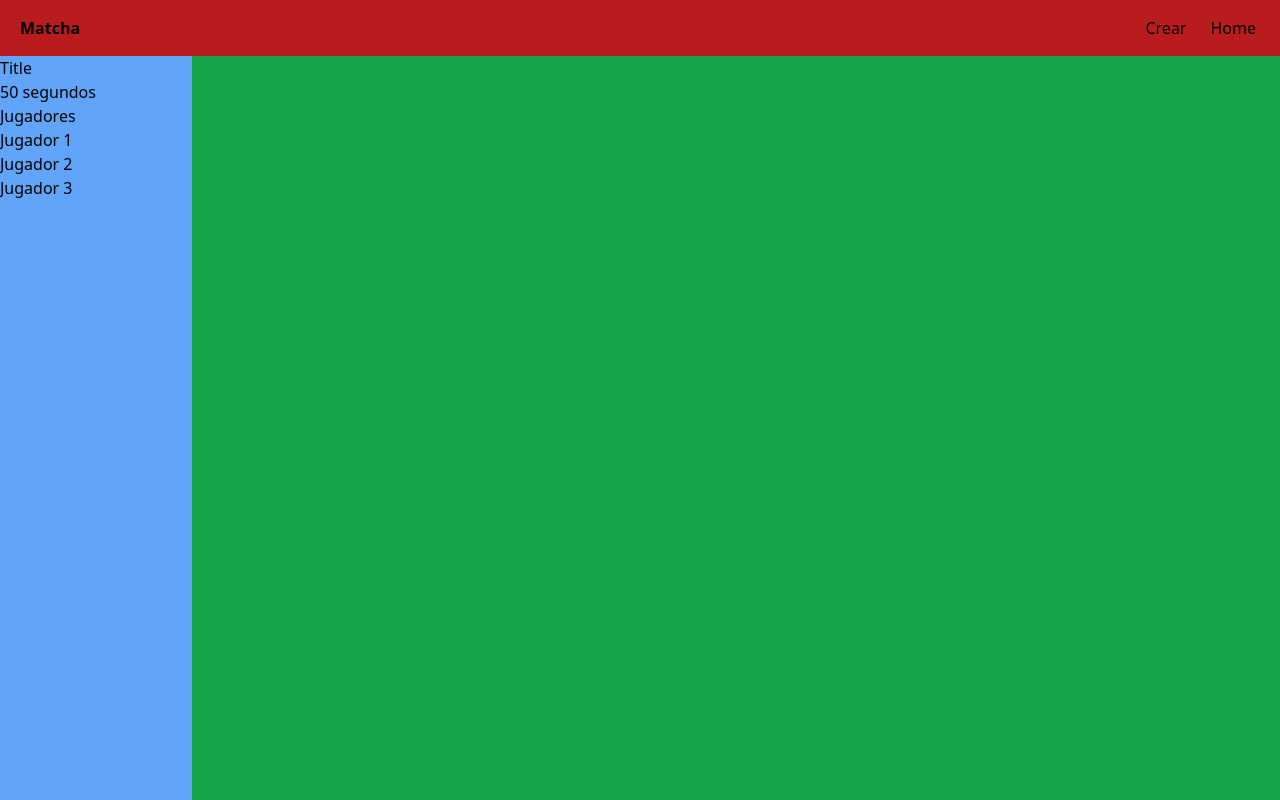
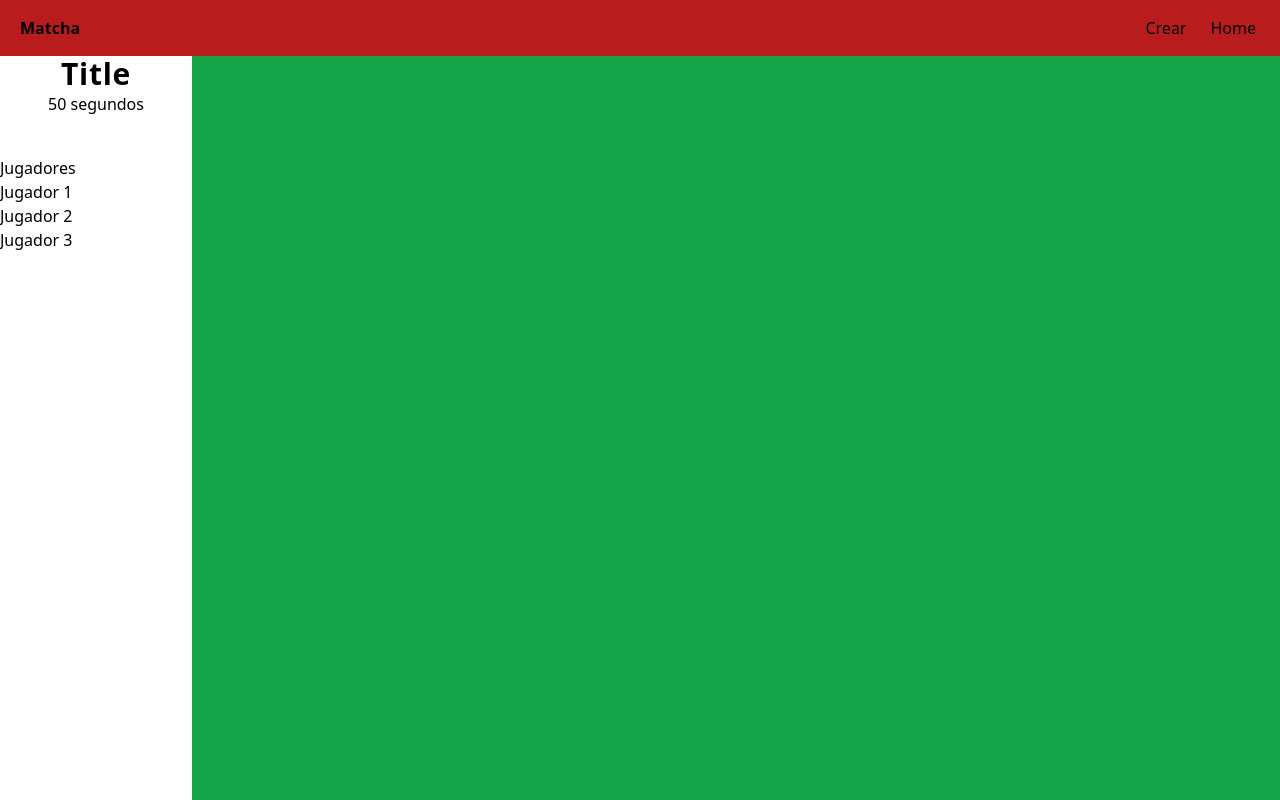
Before and after one commit to LuisArielRetanaHernadez/Memorama, a React (Vite) app: page /game in a window 1280 px wide. Built offline with nearby package versions, Linux system fonts and the light colour scheme.

Commit message:
agregando el estilos a la barra de informacion del juego donde centramos el titulo y tiempo de turno

```diff
--- a/src/pages/Game/Game.jsx
+++ b/src/pages/Game/Game.jsx
@@ -2,9 +2,9 @@ const Game = () => {
 
   return (
     <section className="bg-blue-400 min-h-wrapped-menu flex">
-    <div className="w-[15%] h-wrapped-menu">
-      <div>
-        <h2>Title</h2>
+    <div className="w-[15%] h-wrapped-menu bg-white">
+      <div className="mb-10 text-center">
+        <h2 className=" text-3xl font-semibold tracking-wide">Title</h2>
         <span>50 segundos</span>
       </div>
 
```
